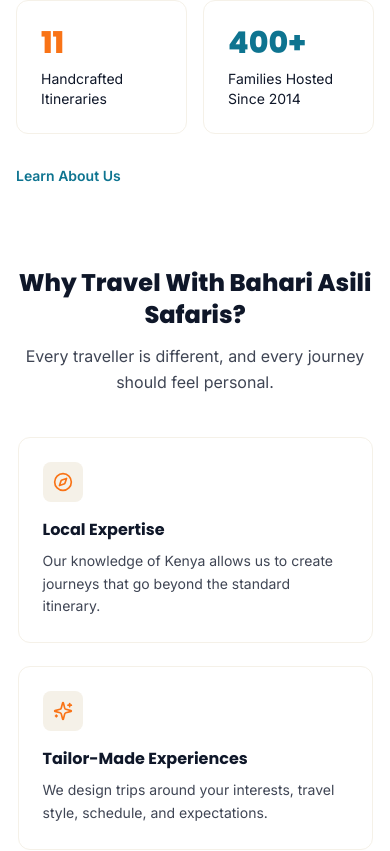
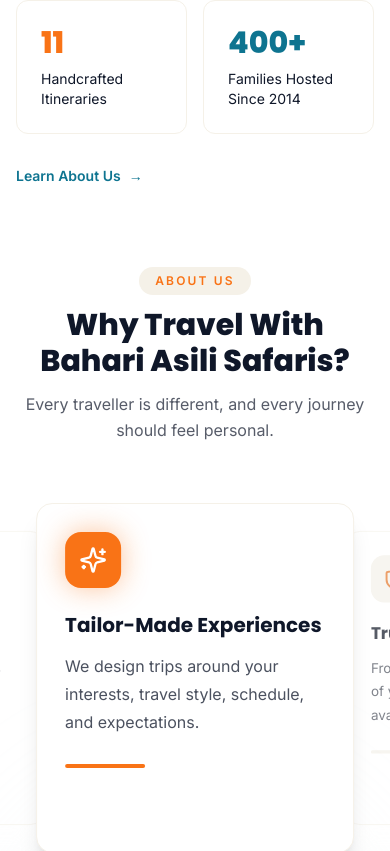
Before and after one commit to Sheddymae/bahari-asili-safaris, a Next.js app: page / in a window 390 px wide. Shown: the part 1841-2692 px from the top of the page. Built offline with nearby package versions, Linux system fonts and the light colour scheme; no server answers; the database is empty.

Commit message:
feat(about): redesign why-us cards as infinite center-focus swiper

```diff
--- a/components/AboutSection.tsx
+++ b/components/AboutSection.tsx
@@ -1,306 +1,188 @@
 'use client';
 
-import { useEffect, useRef } from 'react';
+import { useEffect, useRef, useState } from 'react';
 import Image from 'next/image';
 import Link from 'next/link';
 import gsap from 'gsap';
 import ScrollTrigger from 'gsap/ScrollTrigger';
-import { Compass, Sparkles, ShieldCheck, HeartHandshake, ListChecks } from 'lucide-react';
+import { ChevronLeft, ChevronRight, Compass, Sparkles, ShieldCheck, HeartHandshake, ListChecks } from 'lucide-react';
 import { useLanguage } from '@/contexts/LanguageContext';
 import { prefersReducedMotion } from '@/lib/video-config';
 
 gsap.registerPlugin(ScrollTrigger);
 
-/**
- * AboutSection Component (Redesigned for Cinematic Experience)
- *
- * Features:
- * - Large editorial heading
- * - Split layout with cinematic imagery + expanded intro copy
- * - "Why Travel With Us" feature grid, filling the white space beneath
- *   the split layout with content instead of leaving it empty
- * - Subtle fade-in reveal on scroll into view (no parallax, no mouse tracking)
- * - Premium typography and spacing
- *
- * Update: "Why Travel With Us" header is now centered, and each card
- * gets an animated gradient outline (fades in on hover, safari-colored)
- * plus a soft lift/glow instead of a flat border-color swap.
- */
-
 const WHY_ITEMS = [
-  {
-    icon: Compass,
-    titleKey: 'whyLocalTitle',
-    titleFallback: 'Local Expertise',
-    bodyKey: 'whyLocalBody',
-    bodyFallback: 'Our knowledge of Kenya allows us to create journeys that go beyond the standard itinerary.',
-  },
-  {
-    icon: Sparkles,
-    titleKey: 'whyTailorTitle',
-    titleFallback: 'Tailor-Made Experiences',
-    bodyKey: 'whyTailorBody',
-    bodyFallback: 'We design trips around your interests, travel style, schedule, and expectations.',
-  },
-  {
-    icon: ShieldCheck,
-    titleKey: 'whyTrustedTitle',
-    titleFallback: 'Trusted Service',
-    bodyKey: 'whyTrustedBody',
-    bodyFallback: 'From your first enquiry to the end of your journey, our team remains available to assist and guide you.',
-  },
-  {
-    icon: HeartHandshake,
-    titleKey: 'whyAuthenticTitle',
-    titleFallback: 'Authentic Experiences',
-    bodyKey: 'whyAuthenticBody',
-    bodyFallback: 'We aim to connect travellers with the real Kenya through wildlife, landscapes, communities, and culture.',
-  },
-  {
-    icon: ListChecks,
-    titleKey: 'whyDetailTitle',
-    titleFallback: 'Attention to Detail',
-    bodyKey: 'whyDetailBody',
-    bodyFallback: 'Transport, accommodation, activities, timing, and logistics are carefully coordinated for a smooth journey.',
-  },
+  { icon: Compass, titleKey: 'whyLocalTitle', titleFallback: 'Local Expertise', bodyKey: 'whyLocalBody', bodyFallback: 'Our knowledge of Kenya allows us to create journeys that go beyond the standard itinerary.' },
+  { icon: Sparkles, titleKey: 'whyTailorTitle', titleFallback: 'Tailor-Made Experiences', bodyKey: 'whyTailorBody', bodyFallback: 'We design trips around your interests, travel style, schedule, and expectations.' },
+  { icon: ShieldCheck, titleKey: 'whyTrustedTitle', titleFallback: 'Trusted Service', bodyKey: 'whyTrustedBody', bodyFallback: 'From your first enquiry to the end of your journey, our team remains available to assist and guide you.' },
+  { icon: HeartHandshake, titleKey: 'whyAuthenticTitle', titleFallback: 'Authentic Experiences', bodyKey: 'whyAuthenticBody', bodyFallback: 'We aim to connect travellers with the real Kenya through wildlife, landscapes, communities, and culture.' },
+  { icon: ListChecks, titleKey: 'whyDetailTitle', titleFallback: 'Attention to Detail', bodyKey: 'whyDetailBody', bodyFallback: 'Transport, accommodation, activities, timing, and logistics are carefully coordinated for a smooth journey.' },
 ];
 
 export default function AboutSection() {
   const { t } = useLanguage();
   const sectionRef = useRef<HTMLDivElement>(null);
-  const imageLeftRef = useRef<HTMLDivElement>(null);
-  const imageRightRef = useRef<HTMLDivElement>(null);
   const contentRef = useRef<HTMLDivElement>(null);
-  const whyRef = useRef<HTMLDivElement>(null);
+  const swiperRef = useRef<HTMLDivElement>(null);
+  const pointerStartX = useRef<number | null>(null);
+  const [activeIndex, setActiveIndex] = useState(0);
+  const [paused, setPaused] = useState(false);
+  const reducedMotion = prefersReducedMotion();
 
-  // Subtle fade-in reveal only — no parallax, no scroll-scrubbed motion
   useEffect(() => {
-    if (prefersReducedMotion() || !sectionRef.current) return;
-
-    // Scope all GSAP animations + ScrollTriggers created inside this callback
-    // to sectionRef. ctx.revert() on cleanup only tears down THIS component's
-    // own animations/triggers (and restores any inline styles they set) —
-    // it never touches ScrollTriggers owned by other sections on the page.
-    // (Previously this used `ScrollTrigger.getAll().forEach(t => t.kill())`,
-    // which killed every ScrollTrigger in the whole app on unmount/Fast
-    // Refresh, including ones from sibling sections — that mismatch between
-    // GSAP's DOM mutations and React's own reconciliation is what caused the
-    // "Failed to execute 'removeChild' on 'Node'" runtime error.)
+    if (reducedMotion || !sectionRef.current) return;
     const ctx = gsap.context(() => {
-      // Content reveal — animates position only, never opacity. Content is
-      // always visible by default (no autoAlpha/opacity-0 starting state),
-      // so if ScrollTrigger never fires — e.g. full-page screenshot tools
-      // that resize the viewport instead of firing real scroll events, bots,
-      // or a slow/failed script — the section is still fully readable, just
-      // without the slide-up flourish.
       if (contentRef.current) {
-        gsap.fromTo(
-          contentRef.current,
-          { y: 30 },
-          {
-            y: 0,
-            duration: 0.8,
-            ease: 'power3.out',
-            scrollTrigger: {
-              trigger: sectionRef.current,
-              start: 'top 80%',
-              markers: false,
-            },
-          }
-        );
-      }
-
-      // Why-travel-with-us grid — same fail-safe approach: position-only
-      // animation, cards are visible from the first render.
-      if (whyRef.current) {
-        gsap.fromTo(
-          whyRef.current.children,
-          { y: 24 },
-          {
-            y: 0,
-            duration: 0.7,
-            ease: 'power3.out',
-            stagger: 0.08,
-            scrollTrigger: {
-              trigger: whyRef.current,
-              start: 'top 85%',
-              markers: false,
-            },
-          }
-        );
+        gsap.fromTo(contentRef.current, { y: 30 }, {
+          y: 0,
+          duration: 0.8,
+          ease: 'power3.out',
+          scrollTrigger: { trigger: sectionRef.current, start: 'top 80%', markers: false },
+        });
       }
     }, sectionRef);
+    return () => ctx.revert();
+  }, [reducedMotion]);
 
-    return () => ctx.revert();
-  }, []);
+  useEffect(() => {
+    if (reducedMotion || paused) return;
+    const timer = window.setInterval(() => {
+      setActiveIndex((current) => (current + 1) % WHY_ITEMS.length);
+    }, 3600);
+    return () => window.clearInterval(timer);
+  }, [paused, reducedMotion]);
+
+  const goTo = (direction: 1 | -1) => {
+    setActiveIndex((current) => (current + direction + WHY_ITEMS.length) % WHY_ITEMS.length);
+  };
+
+  const handlePointerDown = (event: React.PointerEvent<HTMLDivElement>) => {
+    pointerStartX.current = event.clientX;
+  };
+
+  const handlePointerUp = (event: React.PointerEvent<HTMLDivElement>) => {
+    if (pointerStartX.current === null) return;
+    const distance = event.clientX - pointerStartX.current;
+    pointerStartX.current = null;
+    if (Math.abs(distance) > 50) goTo(distance < 0 ? 1 : -1);
+  };
+
+  const getOffset = (index: number) => {
+    let offset = index - activeIndex;
+    const count = WHY_ITEMS.length;
+    if (offset > count / 2) offset -= count;
+    if (offset < -count / 2) offset += count;
+    return offset;
+  };
 
   return (
-    <section
-      ref={sectionRef}
-      id="about"
-      className="relative py-24 lg:py-32 bg-sand-50 overflow-hidden"
-    >
-      {/* Decorative elements */}
-      <div className="absolute top-20 right-0 w-64 h-64 bg-safari-100/30 rounded-full -z-10 blur-3xl" />
-      <div className="absolute bottom-0 left-0 w-96 h-96 bg-ocean-100/20 rounded-full -z-10 blur-3xl" />
+    <section ref={sectionRef} id="about" className="relative overflow-hidden bg-sand-50 py-24 lg:py-32">
+      <div className="pointer-events-none absolute right-0 top-20 h-72 w-72 rounded-full bg-safari-100/30 blur-3xl" />
+      <div className="pointer-events-none absolute bottom-0 left-0 h-96 w-96 rounded-full bg-ocean-100/20 blur-3xl" />
 
-      <div className="max-w-7xl mx-auto px-4 sm:px-6 lg:px-8">
-        {/* Editorial Heading */}
-        <div className="max-w-3xl mb-16 lg:mb-24">
-          <span className="font-inter text-safari-500 font-semibold text-xs tracking-widest uppercase block mb-4">
-            {t.about?.label || 'About Us'}
-          </span>
-          <h2 className="font-poppins font-extrabold text-4xl sm:text-5xl lg:text-6xl text-foreground leading-tight mb-6 text-balance">
-            Africa,{' '}
-            <span className="text-safari-500 relative">
-              {t.about?.unfiltered || 'Unfiltered'}
-              <span className="absolute -bottom-2 left-0 w-full h-1 bg-safari-300/40 -z-10" />
-            </span>
+      <div className="mx-auto max-w-7xl px-4 sm:px-6 lg:px-8">
+        <div className="mb-16 max-w-3xl lg:mb-24">
+          <span className="mb-4 block font-inter text-xs font-semibold uppercase tracking-widest text-safari-500">{t.about?.label || 'About Us'}</span>
+          <h2 className="mb-6 font-poppins text-4xl font-extrabold leading-tight text-foreground sm:text-5xl lg:text-6xl">
+            Africa, <span className="relative text-safari-500">{t.about?.unfiltered || 'Unfiltered'}<span className="absolute -bottom-2 left-0 -z-10 h-1 w-full bg-safari-300/40" /></span>
           </h2>
-          <p className="font-poppins font-semibold text-xl sm:text-2xl text-foreground mb-4">
-            {t.about?.tagline || 'Discover Kenya. Experience It Differently.'}
-          </p>
-          <p className="font-inter text-foreground text-lg leading-relaxed max-w-2xl">
-            {t.about?.description ||
-              'Travel is more than visiting a destination — it is discovering its landscapes, connecting with its people, and creating memories that remain long after the journey ends.'}
-          </p>
+          <p className="mb-4 font-poppins text-xl font-semibold text-foreground sm:text-2xl">{t.about?.tagline || 'Discover Kenya. Experience It Differently.'}</p>
+          <p className="max-w-2xl font-inter text-lg leading-relaxed text-foreground">{t.about?.description || 'Travel is more than visiting a destination — it is discovering its landscapes, connecting with its people, and creating memories that remain long after the journey ends.'}</p>
         </div>
 
-        {/* Split Layout */}
-        <div className="grid lg:grid-cols-2 gap-12 lg:gap-20 items-center">
-          {/* Left Content */}
+        <div className="grid items-center gap-12 lg:grid-cols-2 lg:gap-20">
           <div ref={contentRef} className="space-y-8">
             <div className="space-y-4">
-              <h3 className="font-poppins font-bold text-2xl text-foreground">
-                {t.about?.titleHighlight || 'From Safari to the Coast'}
-              </h3>
-              <p className="font-inter text-foreground text-base leading-relaxed">
-                {t.about?.bodyText ||
-                  "We are a Kenya-based safari and travel company creating authentic, carefully designed experiences — from the magnificent wildlife of the national parks and reserves to the breathtaking beauty of the Indian Ocean coast."}
-              </p>
-              <p className="font-inter text-foreground text-base leading-relaxed">
-                {t.about?.bodyTextSecondary ||
-                  'One journey can take you from the open plains of the Maasai Mara, through the wilderness of Amboseli and Tsavo, and onward to the tropical coastline of Watamu. We work with trusted local partners to make it possible to experience these contrasting sides of Kenya in one thoughtfully planned trip.'}
-              </p>
+              <h3 className="font-poppins text-2xl font-bold text-foreground">{t.about?.titleHighlight || 'From Safari to the Coast'}</h3>
+              <p className="font-inter text-base leading-relaxed text-foreground">{t.about?.bodyText || 'We are a Kenya-based safari and travel company creating authentic, carefully designed experiences — from the magnificent wildlife of the national parks and reserves to the breathtaking beauty of the Indian Ocean coast.'}</p>
+              <p className="font-inter text-base leading-relaxed text-foreground">{t.about?.bodyTextSecondary || 'One journey can take you from the open plains of the Maasai Mara, through the wilderness of Amboseli and Tsavo, and onward to the tropical coastline of Watamu. We work with trusted local partners to make it possible to experience these contrasting sides of Kenya in one thoughtfully planned trip.'}</p>
             </div>
-
-            {/* Stats */}
             <div className="grid grid-cols-2 gap-4 pt-4">
-              <div className="bg-white rounded-xl p-6 border border-sand-200 hover:border-safari-300 transition-colors">
-                <div className="font-poppins font-black text-3xl text-safari-500">
-                  {t.about?.stats1 || '11'}
-                </div>
-                <p className="font-inter text-sm text-foreground mt-2">
-                  {t.about?.stats1Label || 'Handcrafted Itineraries'}
-                </p>
+              <div className="rounded-xl border border-sand-200 bg-white p-6 transition-all duration-300 hover:-translate-y-1 hover:border-safari-300 hover:shadow-lg">
+                <div className="font-poppins text-3xl font-black text-safari-500">{t.about?.stats1 || '11'}</div>
+                <p className="mt-2 font-inter text-sm text-foreground">{t.about?.stats1Label || 'Handcrafted Itineraries'}</p>
               </div>
-              <div className="bg-white rounded-xl p-6 border border-sand-200 hover:border-ocean-300 transition-colors">
-                <div className="font-poppins font-black text-3xl text-ocean-700">
-                  {t.about?.stats2 || '400+'}
-                </div>
-                <p className="font-inter text-sm text-foreground mt-2">
-                  {t.about?.stats2Label || 'Families Hosted Since 2014'}
-                </p>
+              <div className="rounded-xl border border-sand-200 bg-white p-6 transition-all duration-300 hover:-translate-y-1 hover:border-ocean-300 hover:shadow-lg">
+                <div className="font-poppins text-3xl font-black text-ocean-700">{t.about?.stats2 || '400+'}</div>
+                <p className="mt-2 font-inter text-sm text-foreground">{t.about?.stats2Label || 'Families Hosted Since 2014'}</p>
               </div>
             </div>
-
-            <Link
-              href="/about"
-              prefetch
-              className="inline-flex items-center gap-2 font-inter font-semibold text-sm text-ocean-700 hover:text-ocean-800 transition-colors"
-            >
-              {t.homeExtras.learnMore}
-            </Link>
+            <Link href="/about" prefetch className="inline-flex items-center gap-2 font-inter text-sm font-semibold text-ocean-700 transition-all duration-300 hover:gap-3 hover:text-ocean-800">{t.homeExtras.learnMore} <span aria-hidden="true">→</span></Link>
           </div>
 
-          {/* Right Images - Editorial Layout */}
-          <div className="relative hidden lg:block">
-            {/* Large featured image */}
-            <div
-              ref={imageLeftRef}
-              className="rounded-2xl overflow-hidden h-96 shadow-card will-change-transform"
-            >
-              <Image
-                src="/images/safaris/safari-nala-taita.jpg"
-                alt="Kenya Safari Experience"
-                fill
-                className="object-cover"
-                sizes="500px"
-              />
+          <div className="relative hidden h-[430px] lg:block">
+            <div className="absolute inset-0 overflow-hidden rounded-3xl shadow-card">
+              <Image src="/images/safaris/safari-nala-taita.jpg" alt="Kenya Safari Experience" fill className="object-cover" sizes="600px" />
             </div>
-
-            {/* Secondary image with accent */}
-            <div
-              ref={imageRightRef}
-              className="absolute bottom-0 right-0 w-2/3 rounded-2xl overflow-hidden h-64 shadow-card border-8 border-white will-change-transform"
-            >
-              <Image
-                src="/images/safaris/safari-experience-tsavo.jpg"
-                alt="Tsavo Safari"
-                fill
-                className="object-cover"
-                sizes="400px"
-              />
+            <div className="absolute bottom-0 right-0 h-64 w-2/3 overflow-hidden rounded-2xl border-8 border-white shadow-card">
+              <Image src="/images/safaris/safari-experience-tsavo.jpg" alt="Tsavo Safari" fill className="object-cover" sizes="400px" />
             </div>
-
-            {/* Accent box */}
-            <div className="absolute -bottom-6 -left-6 w-24 h-24 bg-safari-500 rounded-full opacity-20 -z-10" />
+            <div className="absolute -bottom-6 -left-6 -z-10 h-24 w-24 rounded-full bg-safari-500 opacity-20" />
           </div>
         </div>
 
-        {/* Why Travel With Us — fills the space below the split layout */}
         <div className="mt-20 lg:mt-28">
-          {/* Header now centered */}
-          <div className="max-w-2xl mx-auto mb-10 lg:mb-12 text-center">
-            <h3 className="font-poppins font-extrabold text-2xl sm:text-3xl text-foreground mb-3">
-              {t.about?.whyTitle || 'Why Travel With Bahari Asili Safaris?'}
-            </h3>
-            <p className="font-inter text-foreground/80 text-base leading-relaxed">
-              {t.about?.whySubtitle ||
-                'Every traveller is different, and every journey should feel personal.'}
-            </p>
+          <div className="mx-auto mb-10 max-w-2xl text-center lg:mb-12">
+            <span className="mb-3 inline-flex items-center rounded-full bg-safari-100 px-4 py-1.5 font-inter text-xs font-bold uppercase tracking-[0.18em] text-safari-700">{t.about?.label || 'Bahari Asili'}</span>
+            <h3 className="mb-3 font-poppins text-3xl font-extrabold text-foreground sm:text-4xl">{t.about?.whyTitle || 'Why Travel With Bahari Asili Safaris?'}</h3>
+            <p className="font-inter text-base leading-relaxed text-foreground/70">{t.about?.whySubtitle || 'Every traveller is different, and every journey should feel personal.'}</p>
           </div>
 
           <div
-            ref={whyRef}
-            className="grid sm:grid-cols-2 lg:grid-cols-5 gap-5 lg:gap-6"
+            ref={swiperRef}
+            className="relative mx-auto h-[390px] max-w-6xl select-none touch-pan-y overflow-visible"
+            onPointerDown={handlePointerDown}
+            onPointerUp={handlePointerUp}
+            onPointerCancel={() => { pointerStartX.current = null; }}
+            onMouseEnter={() => setPaused(true)}
+            onMouseLeave={() => setPaused(false)}
+            onFocus={() => setPaused(true)}
+            onBlur={() => setPaused(false)}
+            aria-label="Why travel with Bahari Asili Safaris"
           >
-            {WHY_ITEMS.map(({ icon: Icon, titleKey, titleFallback, bodyKey, bodyFallback }) => (
-              <div
-                key={titleKey}
-                className="group relative rounded-xl p-[1.5px] transition-transform duration-300 hover:-translate-y-1"
-              >
-                {/* Animated gradient outline — invisible at rest, fades in on hover */}
-                <div
-                  className="absolute inset-0 rounded-xl opacity-0 group-hover:opacity-100 transition-opacity duration-300"
+            {WHY_ITEMS.map(({ icon: Icon, titleKey, titleFallback, bodyKey, bodyFallback }, index) => {
+              const offset = getOffset(index);
+              const isActive = offset === 0;
+              return (
+                <article
+                  key={titleKey}
+                  className={`absolute left-1/2 top-1/2 w-[82vw] max-w-[430px] -translate-x-1/2 -translate-y-1/2 rounded-2xl p-[1px] transition-all duration-700 ease-[cubic-bezier(0.22,1,0.36,1)] sm:w-[360px] lg:w-[390px] ${isActive ? 'z-30' : offset === -1 || offset === 1 ? 'z-20' : 'z-10'}`}
                   style={{
-                    background:
-                      'linear-gradient(135deg, var(--safari-500, #f97316), var(--safari-300, #fdba74), var(--safari-500, #f97316))',
+                    transform: `translate(calc(-50% + ${offset * 285}px), -50%) scale(${isActive ? 1 : 0.84})`,
+                    opacity: Math.abs(offset) > 1 ? 0.34 : isActive ? 1 : 0.7,
+                    filter: isActive ? 'none' : 'saturate(0.82)',
+                    pointerEvents: Math.abs(offset) > 1 ? 'none' : 'auto',
                   }}
-                />
+                >
+                  <div className={`h-full min-h-[350px] rounded-2xl border bg-white p-7 shadow-xl transition-all duration-700 ${isActive ? 'border-safari-300 shadow-[0_20px_60px_rgba(14,116,144,0.18)]' : 'border-sand-200 shadow-card'}`}>
+                    <div className={`mb-6 flex h-14 w-14 items-center justify-center rounded-2xl transition-all duration-500 ${isActive ? 'bg-safari-500 text-white shadow-[0_0_28px_rgba(249,115,22,0.42)]' : 'bg-safari-50 text-safari-500'}`}>
+                      <Icon className="h-7 w-7" />
+                    </div>
+                    <h4 className="mb-3 font-poppins text-xl font-bold leading-snug text-foreground">{t.about?.[titleKey as keyof typeof t.about] || titleFallback}</h4>
+                    <p className="font-inter text-base leading-7 text-foreground/75">{t.about?.[bodyKey as keyof typeof t.about] || bodyFallback}</p>
+                    <div className={`mt-7 h-1 rounded-full transition-all duration-700 ${isActive ? 'w-20 bg-safari-500' : 'w-10 bg-sand-200'}`} />
+                  </div>
+                </article>
+              );
+            })}
+          </div>
 
-                {/* Card content */}
-                <div className="relative bg-white rounded-xl p-6 h-full border border-sand-200 group-hover:border-transparent group-hover:shadow-card transition-all duration-300">
-                  <div className="w-10 h-10 rounded-lg bg-safari-50 flex items-center justify-center mb-4 transition-colors duration-300 group-hover:bg-safari-100">
-                    <Icon className="w-5 h-5 text-safari-500" />
-                  </div>
-                  <h4 className="font-poppins font-bold text-base text-foreground mb-2">
-                    {t.about?.[titleKey as keyof typeof t.about] || titleFallback}
-                  </h4>
-                  <p className="font-inter text-sm text-foreground/80 leading-relaxed">
-                    {t.about?.[bodyKey as keyof typeof t.about] || bodyFallback}
-                  </p>
-                </div>
-              </div>
-            ))}
+          <div className="mt-4 flex items-center justify-center gap-4">
+            <button type="button" onClick={() => goTo(-1)} aria-label="Previous benefit" className="group flex h-11 w-11 items-center justify-center rounded-full border border-sand-200 bg-white text-foreground shadow-sm transition-all duration-300 hover:border-safari-300 hover:bg-safari-50 hover:text-safari-600 hover:shadow-[0_0_24px_rgba(249,115,22,0.25)] focus:outline-none focus:ring-2 focus:ring-safari-400">
+              <ChevronLeft className="h-5 w-5 transition-transform duration-300 group-hover:-translate-x-0.5" />
+            </button>
+            <div className="flex items-center gap-2" aria-label="Carousel position">
+              {WHY_ITEMS.map((item, index) => (
+                <button key={item.titleKey} type="button" aria-label={`Go to ${item.titleFallback}`} aria-current={activeIndex === index} onClick={() => setActiveIndex(index)} className={`h-2 rounded-full transition-all duration-500 ${activeIndex === index ? 'w-8 bg-safari-500 shadow-[0_0_12px_rgba(249,115,22,0.45)]' : 'w-2 bg-sand-300 hover:bg-safari-300'}`} />
+              ))}
+            </div>
+            <button type="button" onClick={() => goTo(1)} aria-label="Next benefit" className="group flex h-11 w-11 items-center justify-center rounded-full border border-sand-200 bg-white text-foreground shadow-sm transition-all duration-300 hover:border-safari-300 hover:bg-safari-50 hover:text-safari-600 hover:shadow-[0_0_24px_rgba(249,115,22,0.25)] focus:outline-none focus:ring-2 focus:ring-safari-400">
+              <ChevronRight className="h-5 w-5 transition-transform duration-300 group-hover:translate-x-0.5" />
+            </button>
           </div>
         </div>
 
-        {/* Closing line */}
-        <p className="font-poppins font-semibold text-lg sm:text-xl text-foreground text-center mt-16 lg:mt-20">
-          {t.about?.closingLine ||
-            'Explore Kenya. Discover the wild. Feel the coast. Travel with Bahari Asili Safaris.'}
-        </p>
+        <p className="mt-16 text-center font-poppins text-lg font-semibold text-foreground sm:text-xl lg:mt-20">{t.about?.closingLine || 'Explore Kenya. Discover the wild. Feel the coast. Travel with Bahari Asili Safaris.'}</p>
       </div>
     </section>
   );
```
